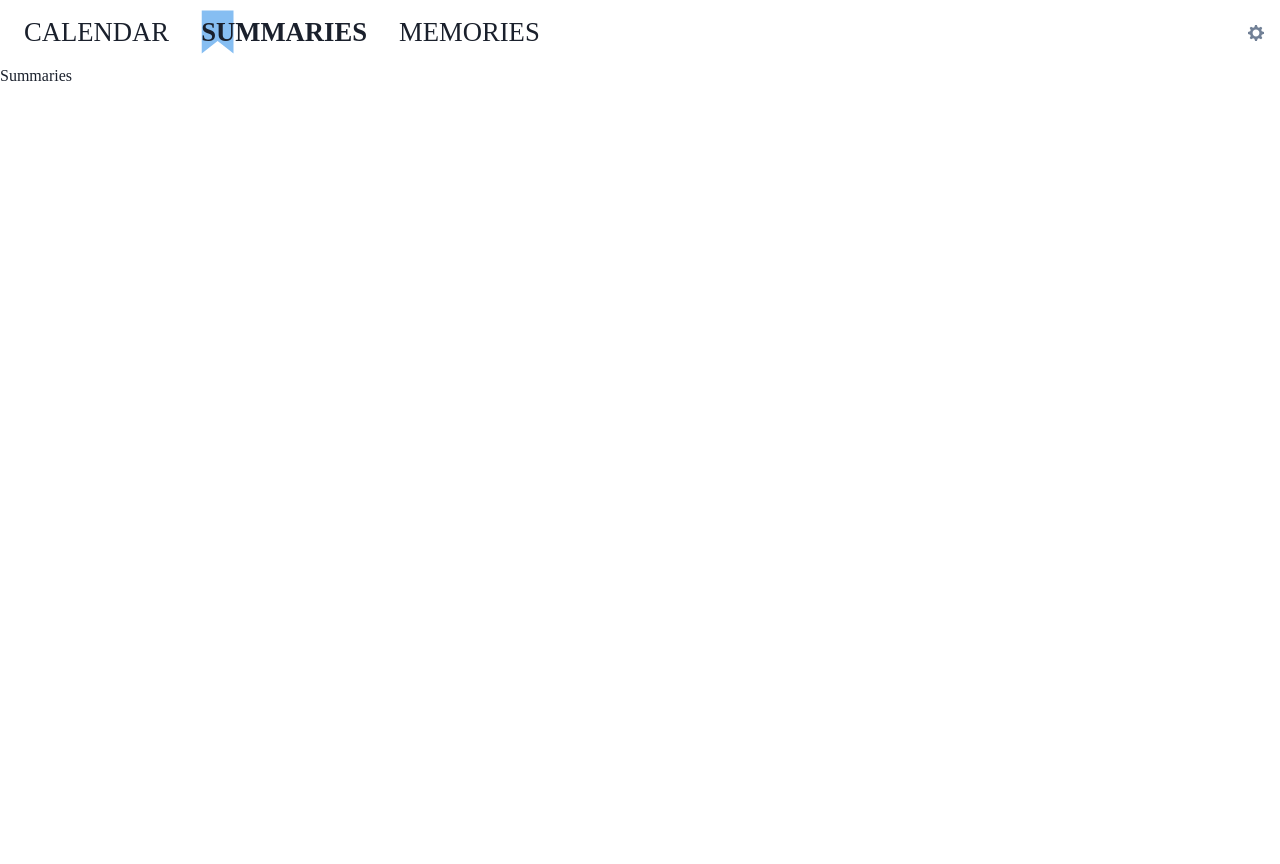
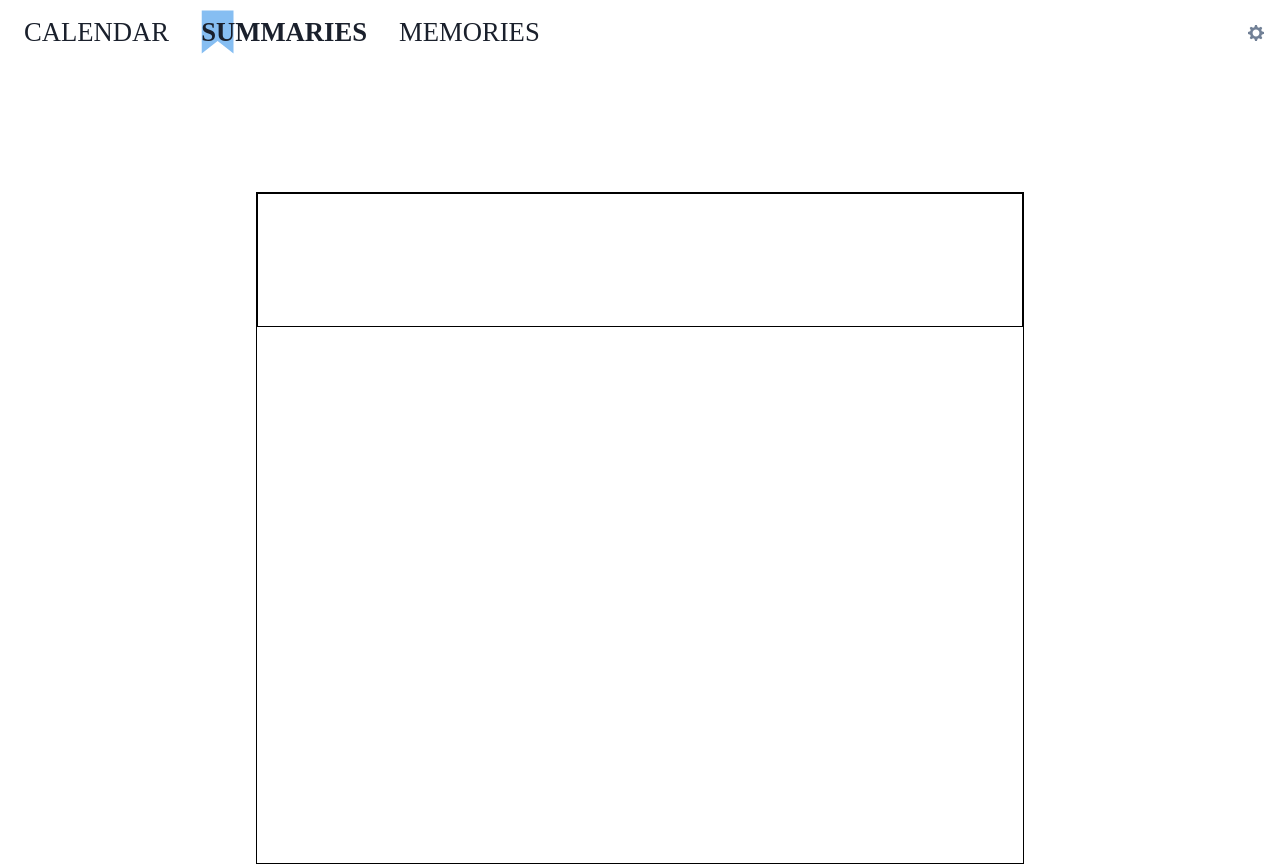
Before and after one commit to Jaywantstocode/dAIly, a Next.js app in the folder chakra-frontend/hack-frontend/: page /summaries in a window 1280 px wide. Before the commit the page ends 800 px from the top, so only its background shows below. Built offline with nearby package versions, Linux system fonts and the light colour scheme; a web font is replaced by a local one.

Commit message:
add spinners

```diff
--- a/chakra-frontend/hack-frontend/pages/calendar/[date].js
+++ b/chakra-frontend/hack-frontend/pages/calendar/[date].js
@@ -6,6 +6,7 @@ import { useRouter } from "next/router";
 import { useQuery } from "@apollo/client";
 import { format } from "date-fns"
 import { QUERY_DIARIES } from "@/components/backend";
+import { Spinner } from "@chakra-ui/react";
 import yyyymmdd from "@/components/yyyymmdd";
 
 const DatePage = (props) => {
@@ -29,7 +30,7 @@ const DatePage = (props) => {
     variables: { id: userId, startDate: startDate, endDate: endDate },
   });
 
-  if (loading) return "Fetching post"
+  if (loading) return <Spinner />
 
   const bodies = (() => {
     if (data === undefined) return [];
--- a/chakra-frontend/hack-frontend/pages/summaries.js
+++ b/chakra-frontend/hack-frontend/pages/summaries.js
@@ -1,8 +1,12 @@
 
-
+import { Flex } from "@chakra-ui/react";
 const Summaries = props => {
   return (
-    <h1>Summaries</h1>
+    <Flex w="100vw" h="100vh">
+      <Flex flexDirection="column" mt="10%" mx="20%" border="1px solid black" w="100%">
+        <Flex w="100%" h="20%" border="1px solid black"></Flex>
+      </Flex>
+    </Flex>
   )
 }
 
```
